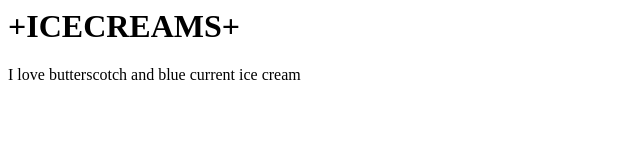
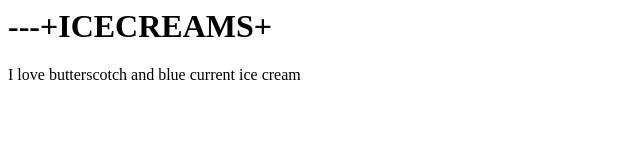
Before and after one commit to geezMcV/demo-fun-learn, a plain HTML site: page index.html in a window 1280 px wide. Shown: the whole page, without its empty margins (0-640 px from the left). Drawn offline with Linux system fonts and the light colour scheme.

Commit message:
added ---

```diff
--- a/index.html
+++ b/index.html
@@ -1,5 +1,5 @@
 <html>
 <title>This is our website</title>
-<h1> +ICECREAMS+ </H1>
+<h1> ---+ICECREAMS+ </H1>
 <p> I love butterscotch and blue current ice cream</p>
 </html>
```
